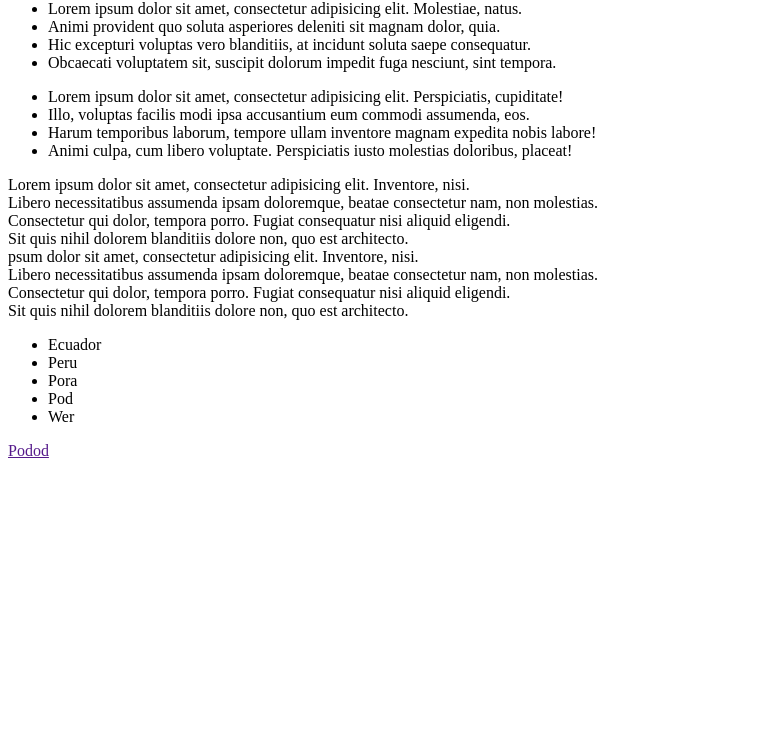
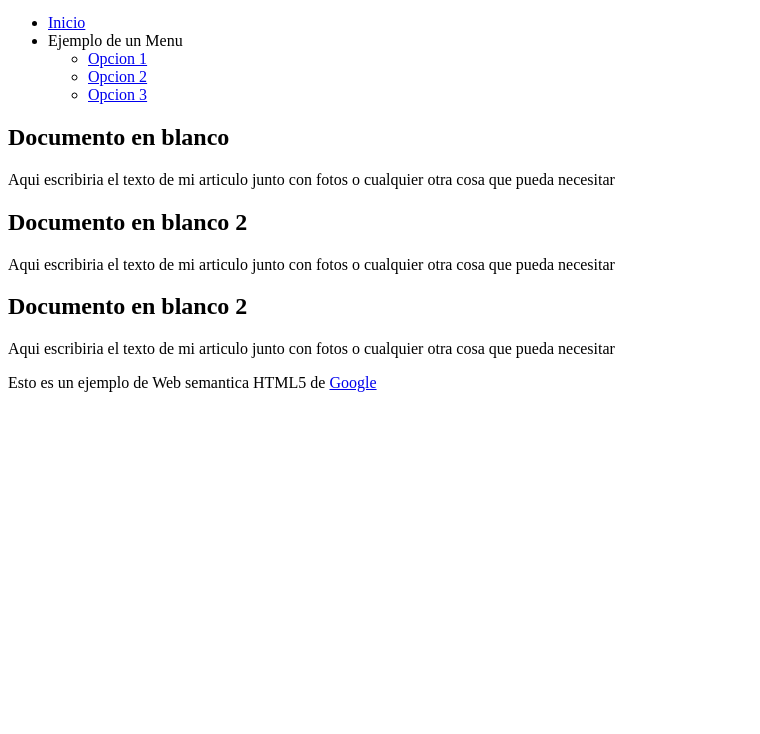
Before and after one commit to edugallegos/cursodesarrolloweb, a plain HTML site: page html5.html in a window 1280 px wide. Shown: the part 66-800 px from the top of the page, without its empty margins (0-760 px from the left). Drawn offline with Linux system fonts and the light colour scheme.

Commit message:
Ejemplo HTML5

```diff
--- a/html5.html
+++ b/html5.html
@@ -1,47 +1,49 @@
-<!DOCTYPE>
+<!DOCTYPE html>
+<html>
+
+<head>
+	<meta charset=”utf8”>
+	<title>Ejemplo estructura basica HTML5</title>
+</head>
 
 <body>
-	<div>
-		<h1>Hola Mundo Visual Code Aburrido</h1>
-	</div>
-	<ul class="generic_list">
-		<li class="item">Lorem ipsum dolor sit amet, consectetur adipisicing elit. Molestiae, natus.</li>
-		<li class="item">Animi provident quo soluta asperiores deleniti sit magnam dolor, quia.</li>
-		<li class="item">Hic excepturi voluptas vero blanditiis, at incidunt soluta saepe consequatur.</li>
-		<li class="item">Obcaecati voluptatem sit, suscipit dolorum impedit fuga nesciunt, sint tempora.</li>
-	</ul>
+	<!-- Creamos el header con la cabecera de la pagina, en este caso solo tenemos el titulo -->
+	<header>
+		<h1>Ejemplos del curso sobre HTML, CSS y Javascript</h1>
+	</header>
+	<!-- Creamos un menu para navegacion por la pagina -->
+	<nav>
+		<ul>
+			<li><a href="#">Inicio</a></li>
+			<li>Ejemplo de un Menu</li>
+			<ul>
+				<li><a href="#">Opcion 1</a></li>
+				<li><a href="#">Opcion 2</a></li>
+				<li><a href="#">Opcion 3</a></li>
+			</ul>
+			</li>
+		</ul>
+	</nav>
+	<!-- Añadimos una seccion -->
+	<section>
+		<!-- Y dentro de esta seccion añadimos varios articulos -->
+		<article>
+			<h2>Documento en blanco</h2>
+			<p>Aqui escribiria el texto de mi articulo junto con fotos o cualquier otra cosa que pueda necesitar</p>
+		</article>
+		<article>
+			<h2>Documento en blanco 2</h2>
+			<p>Aqui escribiria el texto de mi articulo junto con fotos o cualquier otra cosa que pueda necesitar</p>
+		</article>
+		<article>
+			<h2>Documento en blanco 2</h2>
+			<p>Aqui escribiria el texto de mi articulo junto con fotos o cualquier otra cosa que pueda necesitar</p>
+		</article>
+	</section>
+	<!-- Al final colocamos el pie, con informacion sobra la web o sobre el creador de la misma -->
+	<footer>
+		Esto es un ejemplo de Web semantica HTML5 de <a href="www.google.com">Google</a>
+	</footer>
+</body>
 
-	<ul class="ecuador">
-		<li class="item5">Lorem ipsum dolor sit amet, consectetur adipisicing elit. Perspiciatis, cupiditate!</li>
-		<li class="item6">Illo, voluptas facilis modi ipsa accusantium eum commodi assumenda, eos.</li>
-		<li class="item7">Harum temporibus laborum, tempore ullam inventore magnam expedita nobis labore!</li>
-		<li class="item8">Animi culpa, cum libero voluptate. Perspiciatis iusto molestias doloribus, placeat!</li>
-	</ul>
-	<div class="cordova">
-		<div class="h1">Lorem ipsum dolor sit amet, consectetur adipisicing elit. Inventore, nisi.</div>
-		<div class="h1">Libero necessitatibus assumenda ipsam doloremque, beatae consectetur nam, non molestias.</div>
-		<div class="h1">Consectetur qui dolor, tempora porro. Fugiat consequatur nisi aliquid eligendi.</div>
-		<div class="h1">Sit quis nihil dolorem blanditiis dolore non, quo est architecto.</div>
-	</div>
-	<div class="cordova">
-		<div class="h1">psum dolor sit amet, consectetur adipisicing elit. Inventore, nisi.</div>
-		<div class="h1">Libero necessitatibus assumenda ipsam doloremque, beatae consectetur nam, non molestias.</div>
-		<div class="h1">Consectetur qui dolor, tempora porro. Fugiat consequatur nisi aliquid eligendi.</div>
-		<div class="h1">Sit quis nihil dolorem blanditiis dolore non, quo est architecto.</div>
-	</div>
-	<ul>
-		<li>Ecuador</li>
-		<li>Peru</li>
-		<li>Pora</li>
-		<li>Pod</li>
-		<li>Wer</li>
-	</ul>
-	<div class="nueva">
-		<div></div>
-		<div></div>
-		<div></div>
-		<div></div>
-		<a href="">Podod</a>
-	</div>
-
-</body>
+</html>
```
